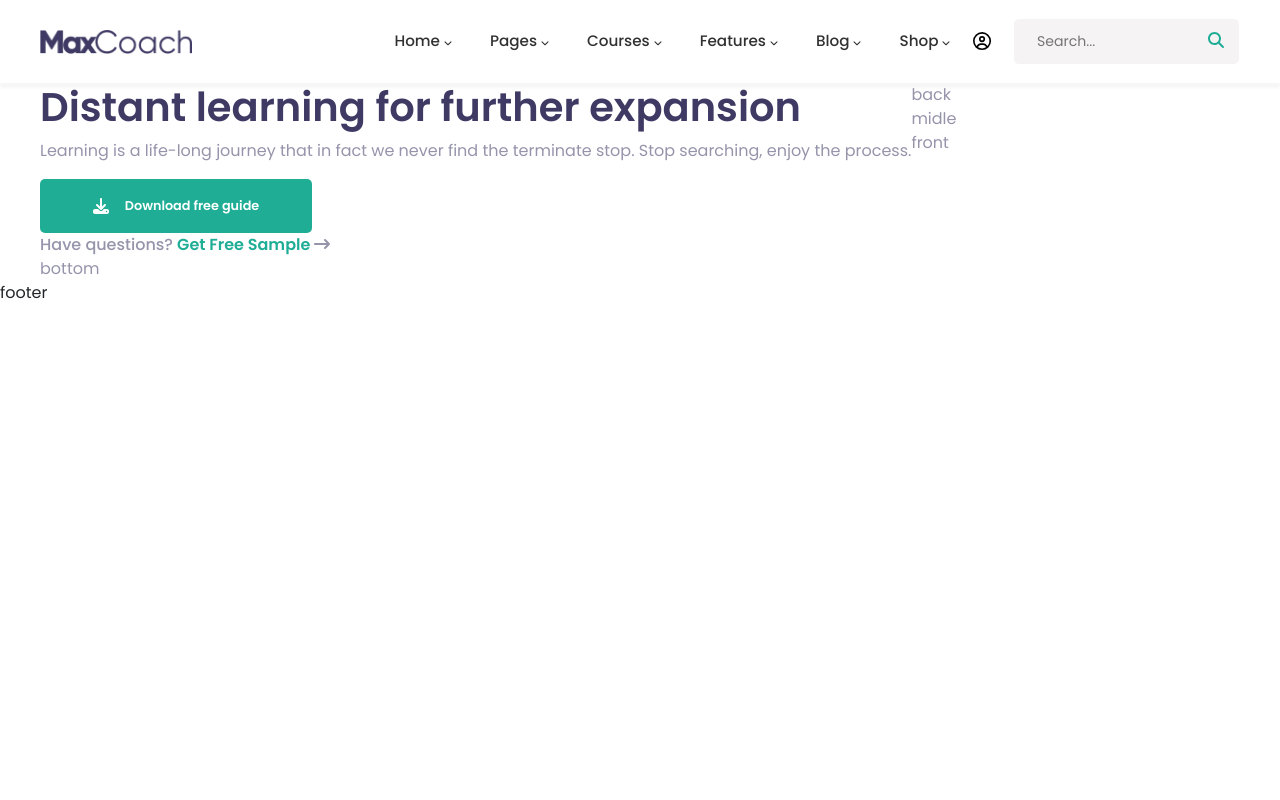
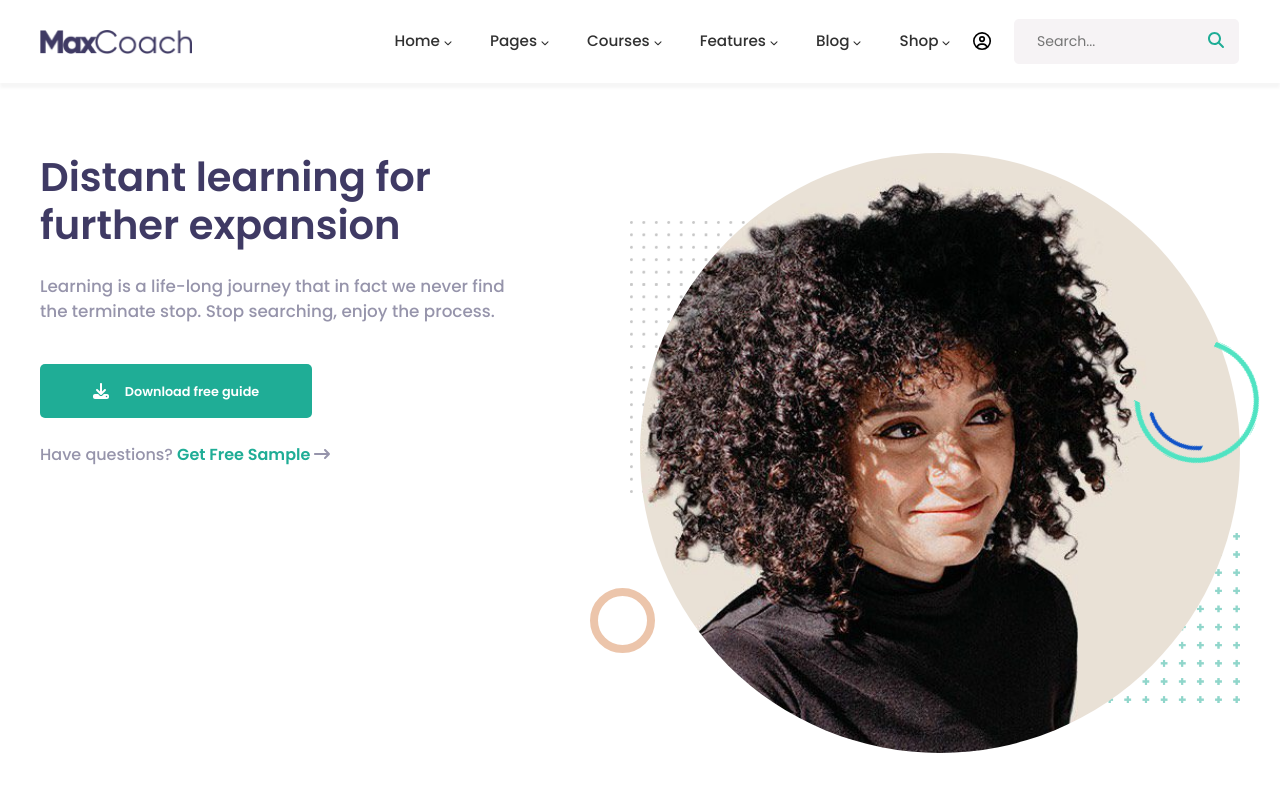
Before and after one commit to M6Irinel/proj-html-vuejs, a Vue app: page / in a window 1280 px wide. Shown: the top 800 px of the page. Built offline with nearby package versions, Linux system fonts and the light colour scheme.

Commit message:
add 2° main header

```diff
--- a/src/components/c-app-main/main-button.vue
+++ b/src/components/c-app-main/main-button.vue
@@ -34,6 +34,7 @@ button {
     font-weight: bold;
     border-radius: 5px;
     transition: background-color 0.2s ease-in-out;
+    margin-bottom: 25px;
 
     div {
         height: 52px;
@@ -47,7 +48,7 @@ button {
     }
 
     &:hover {
-        background-color: #48495f;
+        background-color: #3f3a64;
     }
 }
 </style>
--- a/src/components/c-app-main/main-header.vue
+++ b/src/components/c-app-main/main-header.vue
@@ -2,8 +2,9 @@
     <header>
         <section>
             <div class="myContainer">
-                <div class="top d-flex">
+                <div class="top d-flex pb-5">
                     <div class="left">
+                        <div>
                             <h1>Distant learning for further expansion</h1>
                             <p>Learning is a life-long journey that in fact we never find the terminate stop. Stop
                                 searching, enjoy the process.</p>
@@ -12,20 +13,30 @@
                                     <font-awesome-icon icon="fa-solid fa-arrow-right-long" />
                                 </span></a>
                         </div>
-                    <div class="right">
+                    </div>
+
+                    <main-img-header-anim />
+                </div>
+
+                <div class="bottom d-flex justify-content-around align-items-center mt-5 mb-4">
                     <div>
-                            back
+                        <img src="../../assets/img/client-logo-01.png" alt="client logo 01">
                     </div>
                     <div>
-                            midle
+                        <img src="../../assets/img/client-logo-02.png" alt="client logo 02">
                     </div>
                     <div>
-                            front
+                        <img src="../../assets/img/client-logo-03.png" alt="client logo 03">
                     </div>
+                    <div>
+                        <img src="../../assets/img/client-logo-04.png" alt="client logo 04">
                     </div>
+                    <div>
+                        <img src="../../assets/img/client-logo-05.png" alt="client logo 05">
                     </div>
-                <div class="bottom">
-                    bottom
+                    <div>
+                        <img src="../../assets/img/client-logo-06.png" alt="client logo 06">
+                    </div>
                 </div>
             </div>
         </section>
@@ -35,11 +46,12 @@
 
 <script>
 import mainButton from './main-button.vue';
+import mainImgHeaderAnim from './main-img-header-anim.vue';
 
 export default {
     name: 'mainHeader',
 
-    components: { mainButton },
+    components: { mainButton, mainImgHeaderAnim },
 }
 </script>
 
@@ -49,9 +61,27 @@ export default {
     color: #9694ab;
 }
 
+.top {
+    padding-top: 70px;
+
+    .left {
+        flex-basis: 0;
+        flex-grow: 1;
+
+        & > div {
+            width: 80%;
+        }
+
         h1 {
             color: #3f3a64;
             font-weight: bold;
+            margin-bottom: 25px;
+        }
+
+        p {
+            font-size: 1.05rem;
+            font-weight: 500;
+            margin-bottom: 40px;
         }
 
         a {
@@ -64,6 +94,21 @@ a {
                 font-weight: bold;
             }
 
-    &:hover {color: #9694ab;}
+            &:hover {
+                color: #9694ab;
+            }
+        }
+    }
+}
+
+.bottom {
+    div {
+        opacity: 0.5;
+        transition: opacity 0.2s ease-out;
+
+        &:hover {
+            opacity: 1;
+        }
+    }
 }
 </style>
--- /dev/null
+++ b/src/components/c-app-main/main-img-header-anim.vue
@@ -0,0 +1,103 @@
+<template>
+    <div class="right">
+        <div class="back pos-absolute-0">
+            <div class="top_left">
+                <div>
+                    <img src="../../assets/img/maxcoach-shape-08.png" alt="maxcoach shade 08">
+                </div>
+                <div>
+                    <img src="../../assets/img/maxcoach-shape-08.png" alt="maxcoach shade 08">
+                </div>
+            </div>
+            <div class="bottom_right">
+                <div><img src="../../assets/img/maxcoach-shape-07.png" alt="maxcoach shade 07"></div>
+            </div>
+        </div>
+        <div class="middle pos-absolute-0">
+            <img class="rounded-circle"
+                src="../../assets/img/about-me-profile-ohm4dxoearqbxny7q3bq1pzbdgofdx0tobbeqcvzd0.jpg"
+                alt="about me profile">
+        </div>
+        <div class="front pos-absolute-0">
+            <div class="front-left"></div>
+            <div class="front-right">
+                <img src="../../assets/img/maxcoach-shape-02.png" alt="maxcoach shade 02">
+            </div>
+        </div>
+    </div>
+</template>
+
+
+<script>
+export default {
+    name: 'mainImgHeaderAnim',
+}
+</script>
+
+
+<style scoped lang="scss">
+.pos-absolute-0 {
+    position: absolute;
+    top: 0;
+    left: 0;
+    right: 0;
+    bottom: 0;
+}
+
+.right {
+    flex-basis: 0;
+    flex-grow: 1;
+    position: relative;
+    aspect-ratio: 1;
+
+    .back {
+
+        .top_left {
+            position: absolute;
+            top: 50px;
+            left: -10px;
+
+            div {
+                margin-top: 18px;
+            }
+        }
+
+        .bottom_right {
+            position: absolute;
+            bottom: 50px;
+            right: 0;
+        }
+    }
+
+    .middle {
+
+        img {
+            object-fit: cover;
+            object-position: center;
+            width: 100%;
+            height: 100%;
+        }
+    }
+
+    .front {
+        display: flex;
+        justify-content: space-between;
+
+        .front-left {
+            align-self: flex-end;
+            margin-bottom: 100px;
+            margin-left: -50px;
+            width: 65px;
+            aspect-ratio: 1;
+            border-radius: 50%;
+            border: 8px solid #ecc5ab;
+        }
+
+        .front-right {
+            align-self: center;
+            margin-bottom: 100px;
+            margin-right: -20px;
+        }
+    }
+}
+</style>
```
Lines whose indentation alone changed are shown as unchanged.
